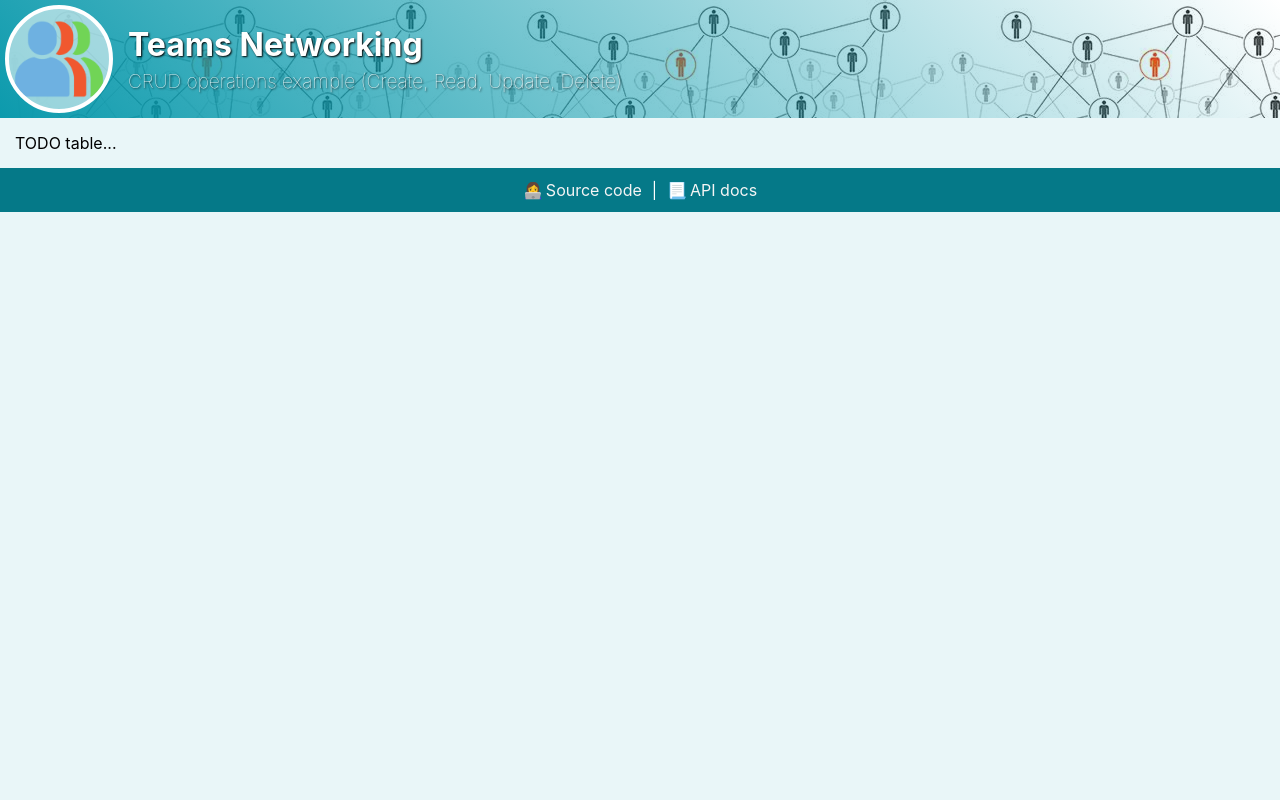
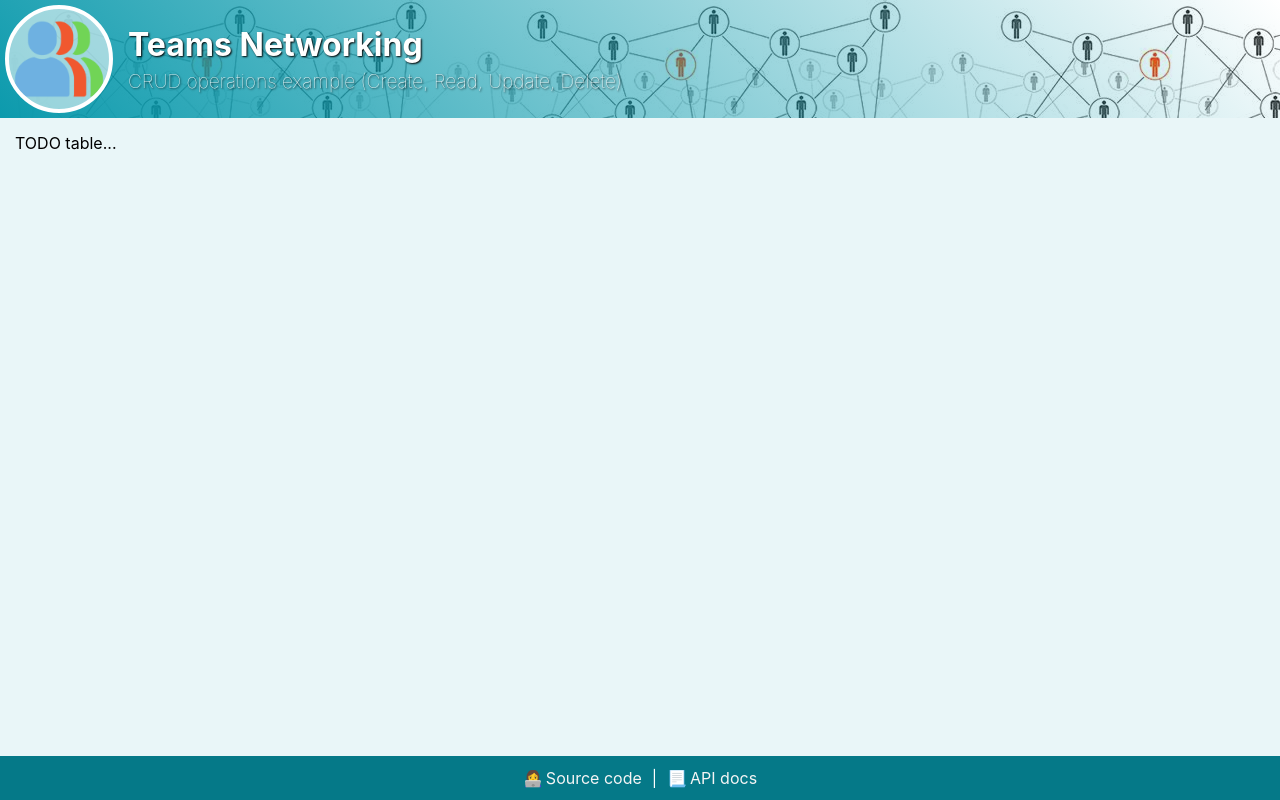
Before and after one commit to rroxana13/teams-networking-react, a React (Create React App) app: page / in a window 1280 px wide. Built offline with nearby package versions, Linux system fonts and the light colour scheme.

Commit message:
fix root layout

```diff
--- a/src/style.css
+++ b/src/style.css
@@ -8,6 +8,12 @@ body {
   min-height: 100%;
   margin: 0;
   background-color: #e9f6f8;
+}
+
+#root {
+  flex: 1;
+  display: flex;
+  flex-direction: column;
 }
 
 header {
```
